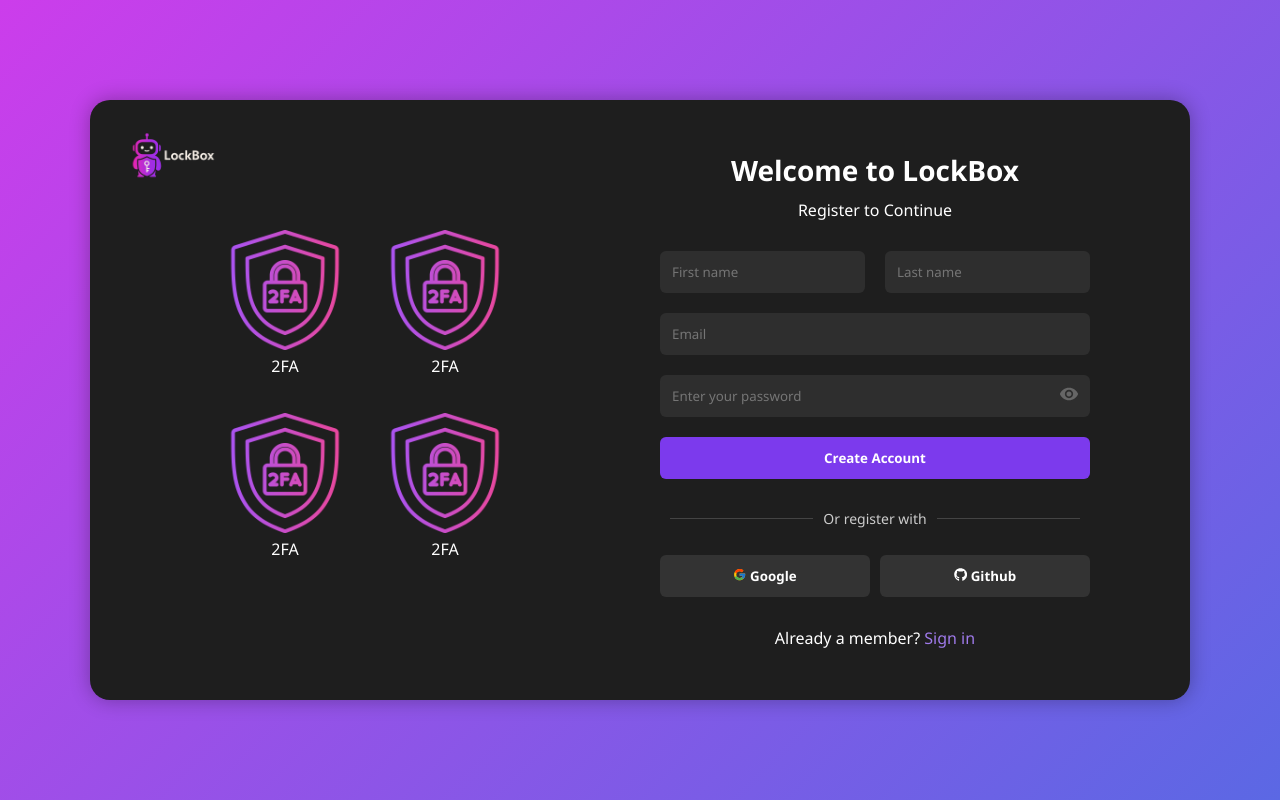
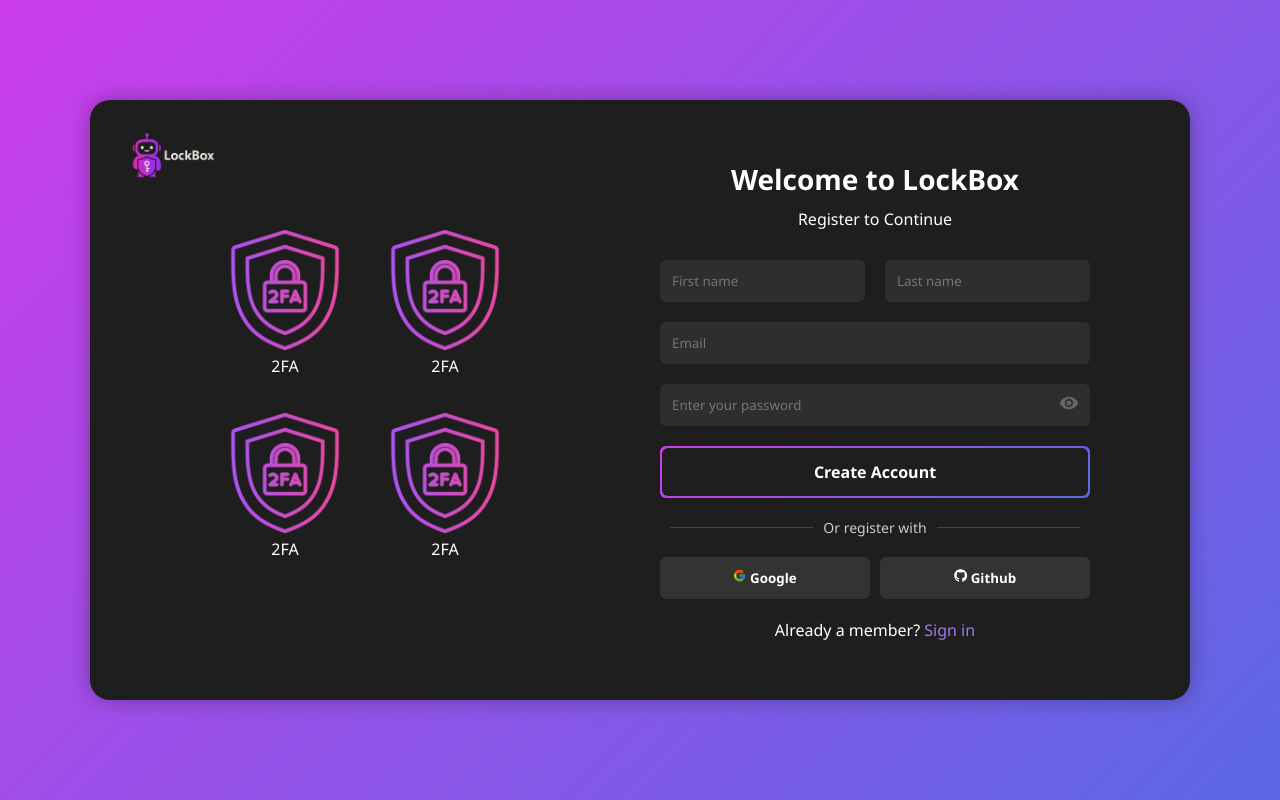
Before and after one commit to LockBox-Project/lockbox, a Next.js app in the folder frontend/: page /login in a window 1280 px wide. Built offline with nearby package versions, Linux system fonts and the light colour scheme.

Commit message:
Button Fixed

```diff
--- a/frontend/src/app/2fa-auth/page.tsx
+++ b/frontend/src/app/2fa-auth/page.tsx
@@ -14,21 +14,6 @@
   const handleSkip = () => {
     window.location.href = '/menu';
   };
-
-  useEffect(() => {
-    const handlePageShow = (event: PageTransitionEvent) => {
-      console.log("pageshow event triggered:", event);
-      if (event.persisted) {
-        window.location.reload();
-      }
-    };
-
-    window.addEventListener("pageshow", handlePageShow);
-
-    return () => {
-      window.removeEventListener("pageshow", handlePageShow);
-    };
-  }, []);
 
   return (
     <div className="container">
--- a/frontend/src/app/2fa-login/page.tsx
+++ b/frontend/src/app/2fa-login/page.tsx
@@ -14,21 +14,6 @@
   const handleSkip = () => {
     window.location.href = '/menu';
   };
-
-
-  useEffect(() => {
-    const handlePopState = () => {
-      console.log("Navigated back or forward");
-      // Adicione lógica aqui, como recarregar a página ou atualizar o estado
-      window.location.reload(); // Opcional: recarrega a página
-    };
-
-    window.addEventListener("popstate", handlePopState);
-
-    return () => {
-      window.removeEventListener("popstate", handlePopState);
-    };
-  }, []);
 
   return (
     <div className="container">
--- a/frontend/src/app/login/login.css
+++ b/frontend/src/app/login/login.css
@@ -112,10 +112,37 @@
 }
 
 button.create-btn {
-  background-color: #7c3aed;
-  color: white;
-  font-weight: bold;
+  padding: 15px 20px;
+  border: none;
+  border-radius: 6px;
   cursor: pointer;
+  font-size: 16px;
+  font-weight: 600;
+  overflow: hidden;
+  position: relative;
+  display: flex;
+  justify-content: center;
+  align-items: center;
+  background-image: linear-gradient(135deg, #cc3deb, #5b68e4);
+  z-index: 1;
+  color: #fff;
+}
+
+button.create-btn::after {
+  content: 'Create Account';
+  position: absolute;
+  inset: 0;
+  margin: 2px;
+  border-radius: 6px;
+  background-color: #1e1e1e;
+  display: flex;
+  justify-content: center;
+  align-items: center;
+}
+
+button.create-btn:hover {
+  box-shadow: -10px 0 20px #cb3deb6e, 10px 0 20px #5b69e45c;
+  z-index: 2;
 }
 
 .alt-login-text {
@@ -123,7 +150,7 @@
   align-items: center;
   text-align: center;
   color: #ccc;
-  margin: 20px 0 7px;
+  margin: 10px 0 10px;
   font-size: 14px;
 }
 
@@ -139,7 +166,6 @@
 .alt-login {
   display: flex;
   gap: 10px;
-  margin: 10px 0;
 }
 
 .alt-login button {
@@ -150,16 +176,6 @@
   cursor: pointer;
 }
 
-.signin-link {
-  margin-top: 10px;
-  text-align: center;
-}
-
-.signin-link a {
-  color: #9f7aea;
-  text-decoration: none;
-}
-
 .password-container {
   position: relative;
   display: flex;
@@ -168,7 +184,7 @@
 
 .password-container input {
   flex: 1;
-  padding-right: 20px; /* Espaço para o botão */
+  padding-right: 20px;
 }
 
 .toggle-password-btn {
@@ -190,5 +206,5 @@
 
 .signin-link a {
   color: #9f7aea;
-  text-decoration: none;
+  text-decoration: none;
 }
--- a/frontend/src/app/page.tsx
+++ b/frontend/src/app/page.tsx
@@ -55,7 +55,7 @@
           onClick={handleEnter}
           className="w-[300px] px-5 py-[15px] rounded-md cursor-pointer text-white text-[16px] font-semibold flex justify-center items-center bg-gradient-to-br from-[#cc3deb] to-[#5b68e4] hover:shadow-[10px_0_20px_#5b69e45c,-10px_0_20px_#cb3deb6e]"
         >
-          Enter
+          Get Started
         </button>
       </div>
     </div>
--- a/frontend/src/app/signin/page.tsx
+++ b/frontend/src/app/signin/page.tsx
@@ -72,7 +72,7 @@
               {showPassword ? <MdVisibilityOff size={20} /> : <MdVisibility size={20} />}
             </button>
           </div>
-          <button type="submit" className="create-btn">Sign In</button>
+          <button type="submit" className="signin-btn">Sign In</button>
         </form>
 
         <div className="alt-login-text">Or login with</div>
--- a/frontend/src/app/signin/signin.css
+++ b/frontend/src/app/signin/signin.css
@@ -100,11 +100,38 @@
   color: #fff;
 }
 
-button.create-btn {
-  background-color: #7c3aed;
-  color: white;
-  font-weight: bold;
+button.signin-btn {
+  padding: 15px 20px;
+  border: none;
+  border-radius: 6px;
   cursor: pointer;
+  font-size: 16px;
+  font-weight: 600;
+  overflow: hidden;
+  position: relative;
+  display: flex;
+  justify-content: center;
+  align-items: center;
+  background-image: linear-gradient(135deg, #cc3deb, #5b68e4);
+  z-index: 1;
+  color: #fff;
+}
+
+button.signin-btn::after {
+  content: 'Sign In';
+  position: absolute;
+  inset: 0;
+  margin: 2px;
+  border-radius: 6px;
+  background-color: #1e1e1e;
+  display: flex;
+  justify-content: center;
+  align-items: center;
+}
+
+button.signin-btn:hover {
+  box-shadow: -10px 0 20px #cb3deb6e, 10px 0 20px #5b69e45c;
+  z-index: 2;
 }
 
 .alt-login-text {
```
